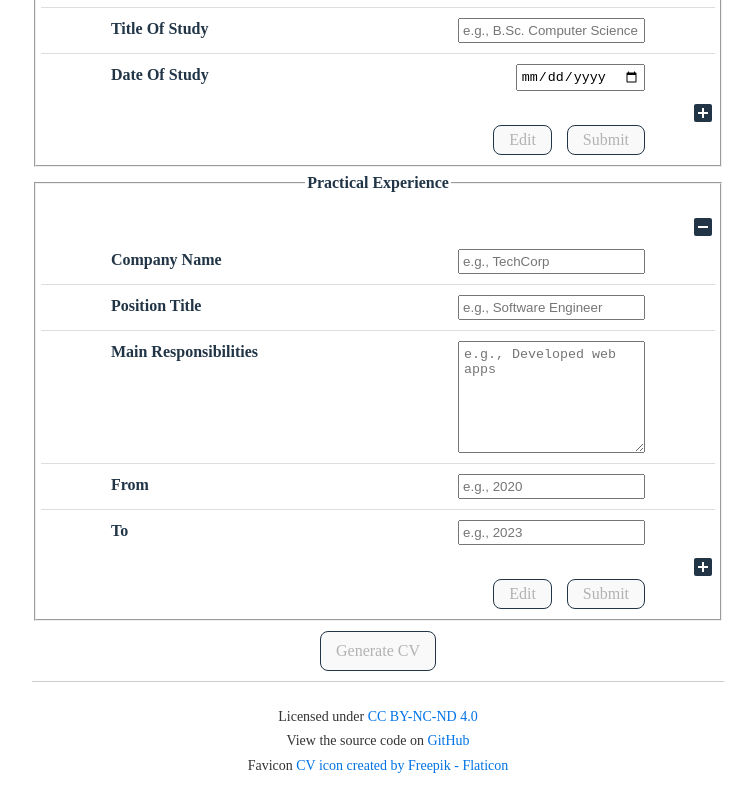
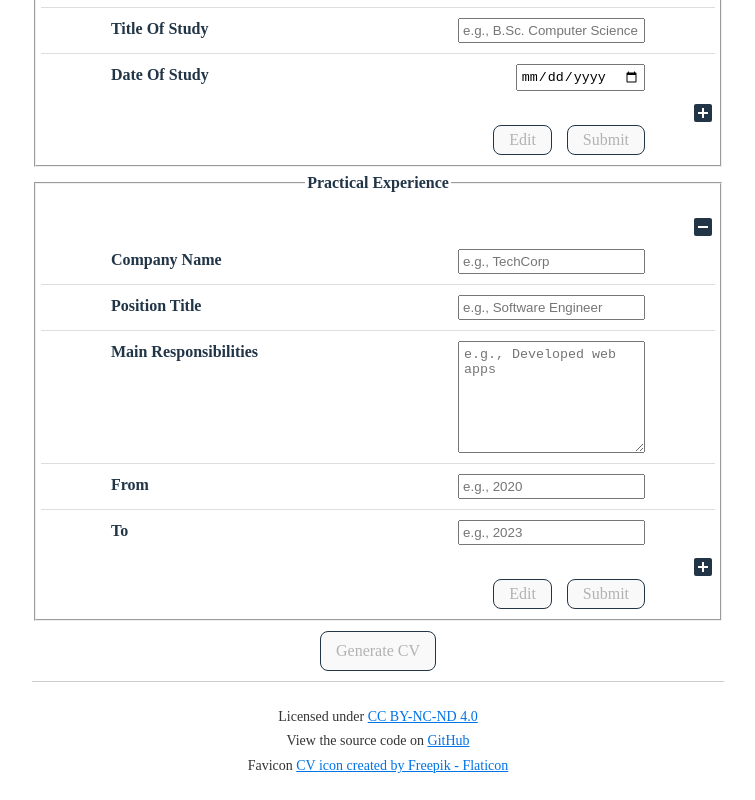
Before and after one commit to Maddily/cv-generator, a React (Vite) app: page / in a window 1280 px wide. Shown: the part 353-1153 px from the top of the page, without its empty margins (262-1017 px from the left). Built offline with nearby package versions, Linux system fonts and the light colour scheme.

Commit message:
Underline footer links and change hover color

```diff
--- a/src/styles/App.css
+++ b/src/styles/App.css
@@ -26,11 +26,11 @@ footer p {
 
 footer a {
   color: #0073e6;
-  text-decoration: none;
+  text-decoration: underline;
 }
 
 footer a:hover {
-  text-decoration: underline;
+  color: #646cff;
 }
 
 @media (max-width: 768px) {
```
